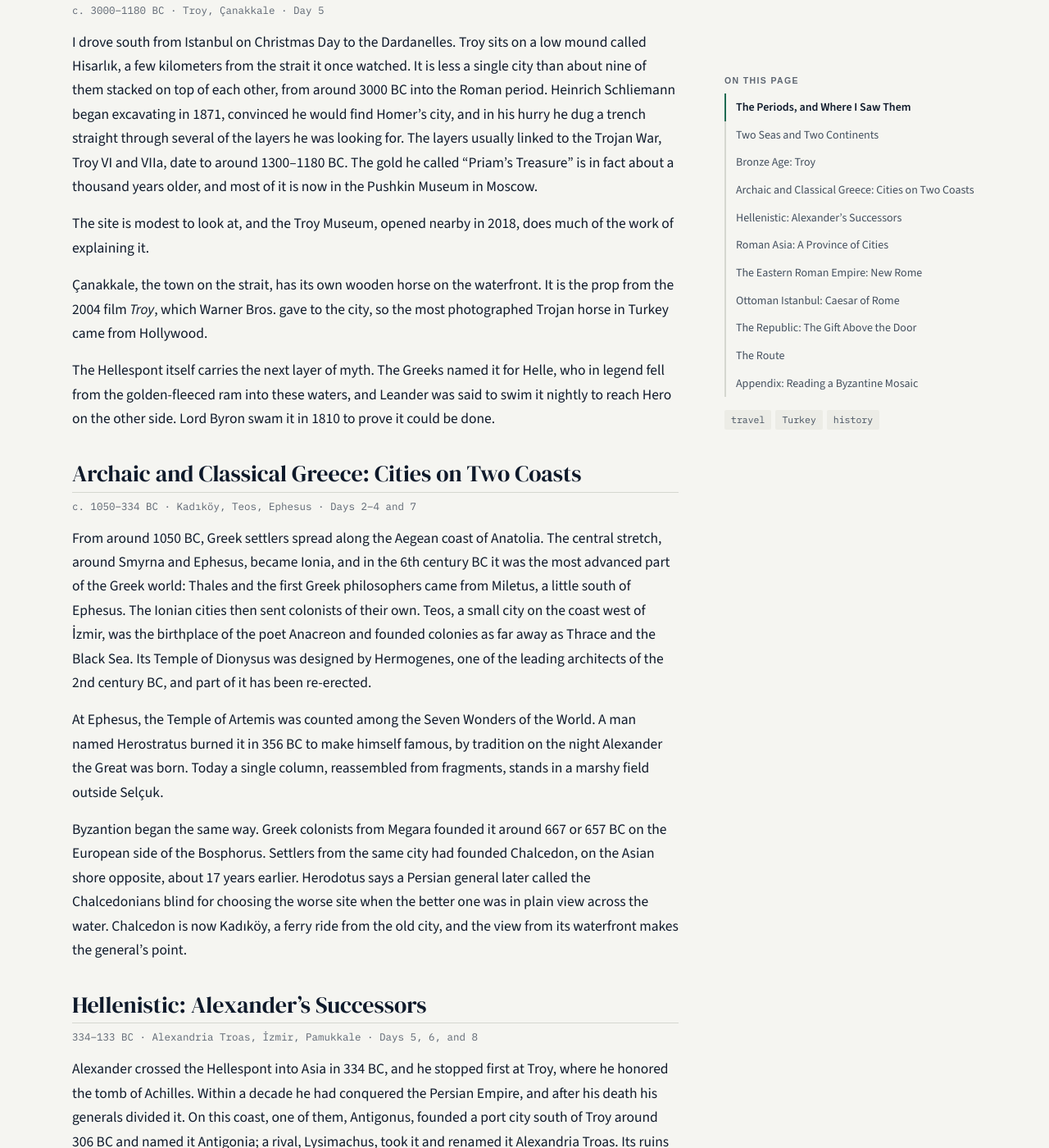
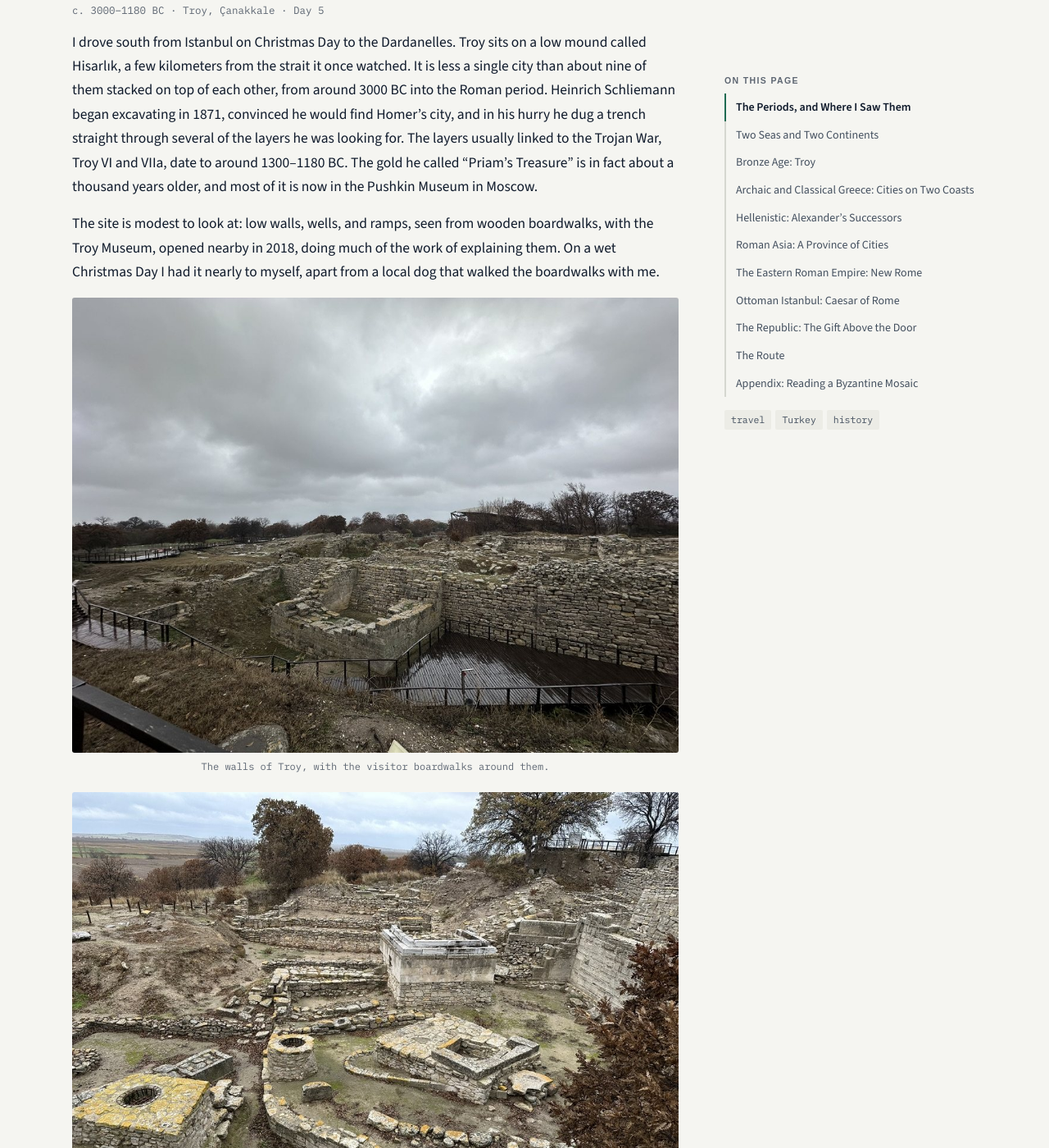
Before and after one commit to WizardKingZ/WizardKingZ.github.io, a Jekyll site: the page built from _posts/2024-12-30-the-city-and-the-church.md, in a window 1280 px wide and 1400 px high, scrolled down 3663 px. Shown: the whole window at 82% size. Built offline with Jekyll 4.4.1, drawn with Linux system fonts in a browser that asks for light colours; some of the changed text lies outside the part shown.

Commit message:
Turkey post: Troy photos
Co-Authored-By: Claude Opus 5.5 <noreply@anthropic.com>
Claude-Session: https://claude.ai/code/session_01HuzLqhE1N2LXEfqC3bb9e5

```diff
--- a/_posts/2024-12-30-the-city-and-the-church.md
+++ b/_posts/2024-12-30-the-city-and-the-church.md
@@ -53,7 +53,19 @@ c. 3000–1180 BC · Troy, Çanakkale · Day 5
 
 I drove south from Istanbul on Christmas Day to the Dardanelles. Troy sits on a low mound called Hisarlık, a few kilometers from the strait it once watched. It is less a single city than about nine of them stacked on top of each other, from around 3000 BC into the Roman period. Heinrich Schliemann began excavating in 1871, convinced he would find Homer's city, and in his hurry he dug a trench straight through several of the layers he was looking for. The layers usually linked to the Trojan War, Troy VI and VIIa, date to around 1300–1180 BC. The gold he called "Priam's Treasure" is in fact about a thousand years older, and most of it is now in the Pushkin Museum in Moscow.
 
-The site is modest to look at, and the Troy Museum, opened nearby in 2018, does much of the work of explaining it.
+The site is modest to look at: low walls, wells, and ramps, seen from wooden boardwalks, with the Troy Museum, opened nearby in 2018, doing much of the work of explaining them. On a wet Christmas Day I had it nearly to myself, apart from a local dog that walked the boardwalks with me.
+
+![Walls of Troy below a grey sky, with wooden boardwalks around them](/assets/images/turkey-2024/troy-walls.jpg)
+*The walls of Troy, with the visitor boardwalks around them.*
+{: .caption}
+
+![Stone wells and altars among older walls at Troy](/assets/images/turkey-2024/troy-sanctuary.jpg)
+*Wells and altars from later Troy, built among the walls of earlier cities.*
+{: .caption}
+
+![Johnew walking along a wet boardwalk at Troy, with a dog following](/assets/images/turkey-2024/troy-boardwalk.jpg)
+*My guide at Troy, who asked for nothing.*
+{: .caption}
 
 Çanakkale, the town on the strait, has its own wooden horse on the waterfront. It is the prop from the 2004 film *Troy*, which Warner Bros. gave to the city, so the most photographed Trojan horse in Turkey came from Hollywood.
 
```
Also changed, not shown: assets/images/turkey-2024/troy-boardwalk.jpg (added), assets/images/turkey-2024/troy-sanctuary.jpg (added), assets/images/turkey-2024/troy-walls.jpg (added).
